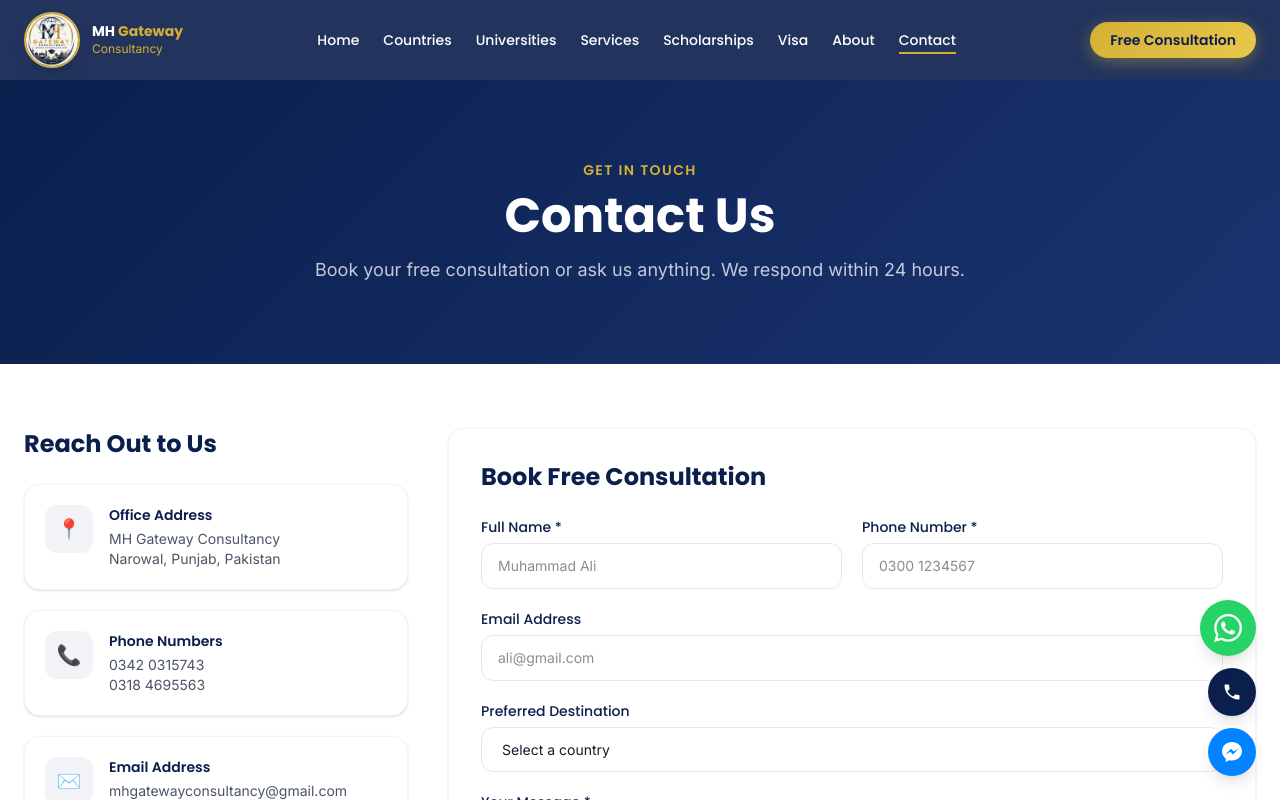
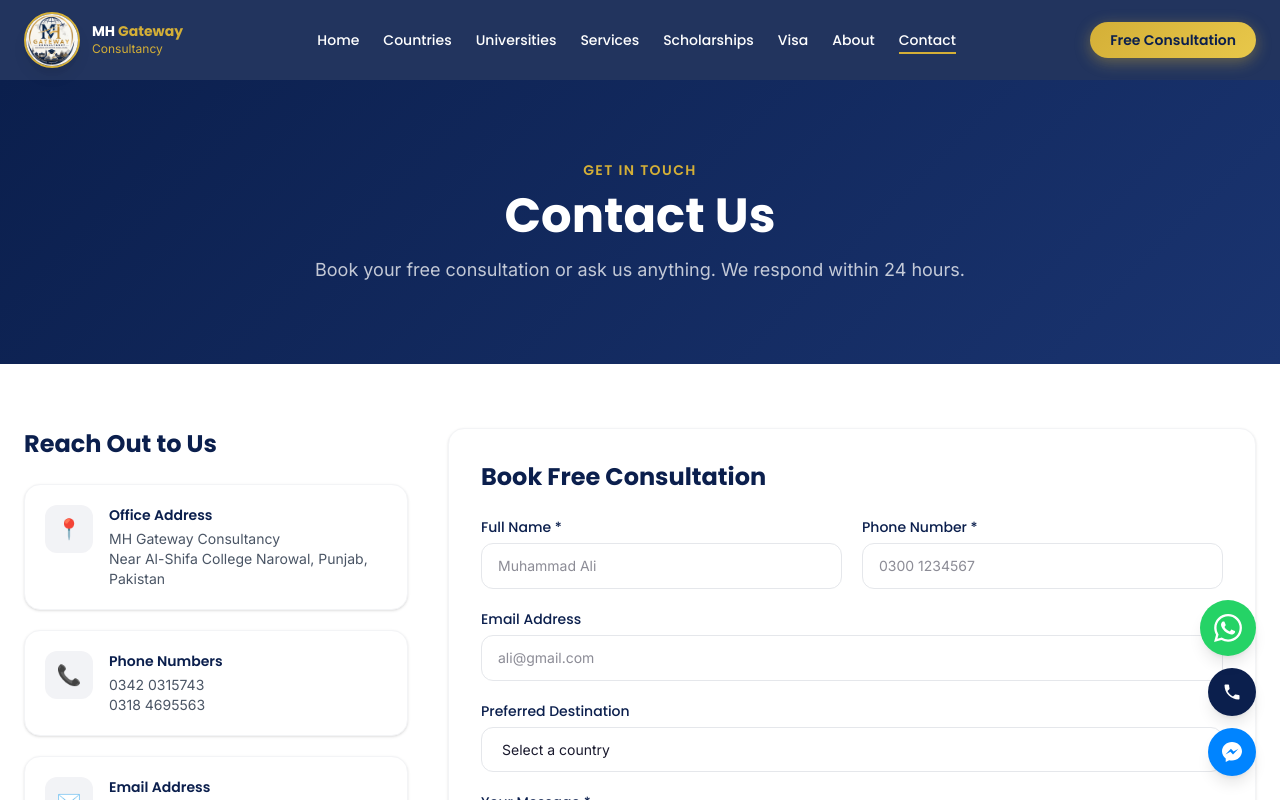
Before and after one commit to MuazzamAli777/HM-Global-Gateway-Consultancy, a React (Vite) app: page /contact in a window 1280 px wide. Shown: the top 800 px of the page. Built offline with nearby package versions, Linux system fonts and the light colour scheme; the HTML template or start-up script is replaced by a standard one.

Commit message:
Updated portfolio

```diff
--- a/src/pages/Contact.tsx
+++ b/src/pages/Contact.tsx
@@ -55,7 +55,7 @@ export default function Contact() {
             </div>
 
             {[
-              { icon: "📍", title: "Office Address", lines: ["MH Gateway Consultancy", "Narowal, Punjab, Pakistan"] },
+              { icon: "📍", title: "Office Address", lines: ["MH Gateway Consultancy", "Near Al-Shifa College Narowal, Punjab, Pakistan"] },
               { icon: "📞", title: "Phone Numbers", lines: ["0342 0315743", "0318 4695563"] },
               { icon: "✉️", title: "Email Address", lines: ["mhgatewayconsultancy@gmail.com"] },
               { icon: "🕐", title: "Office Hours", lines: ["Monday – Saturday", "9:00 AM – 6:00 PM (PKT)"] },
```
